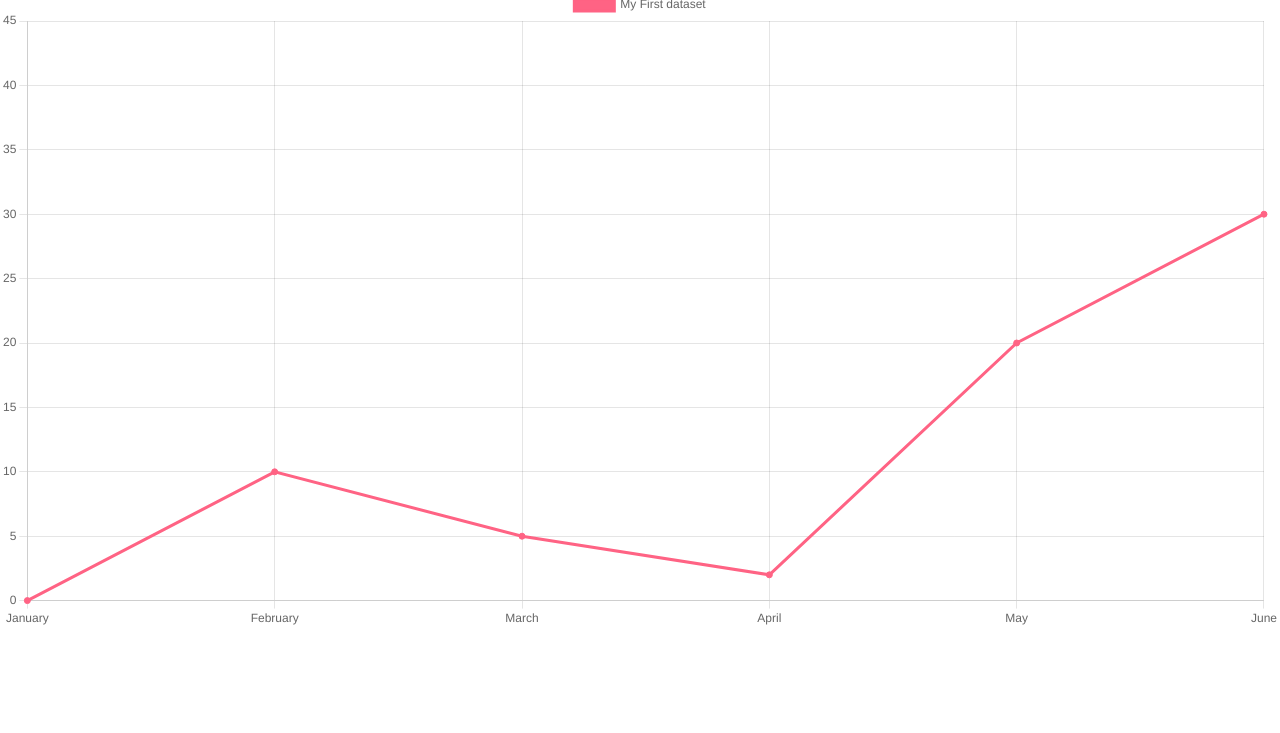
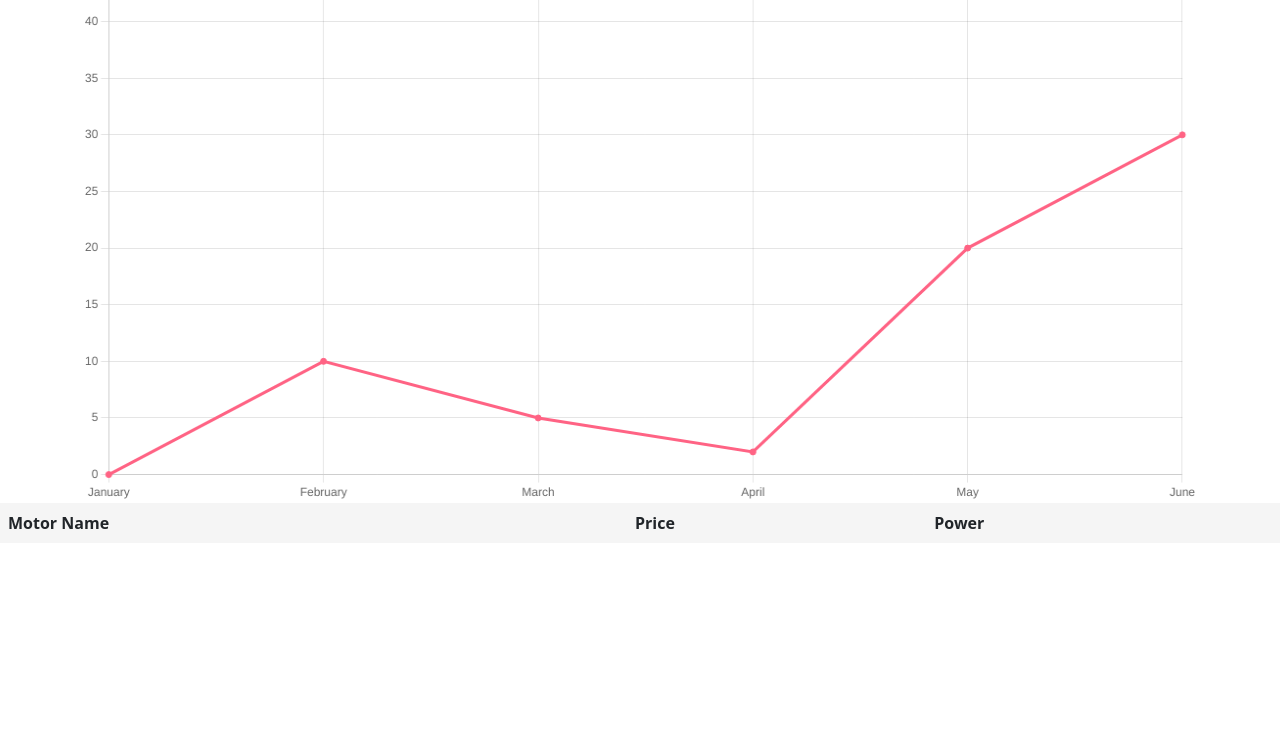
Before and after one commit to mishmish66/cs326-project-misha, a website: page index.html in a window 1280 px wide. Shown: the part 67-800 px from the top of the page. Drawn offline with nearby package versions, Linux system fonts and the light colour scheme.

Commit message:
implemented bootstrap table basics, and moved files around a bit

```diff
--- a/index.html
+++ b/index.html
@@ -7,16 +7,34 @@
     <title>Motool</title>
     <link href="https://cdn.jsdelivr.net/npm/bootstrap@5.2.0/dist/css/bootstrap.min.css" rel="stylesheet"
         integrity="sha384-gH2yIJqKdNHPEq0n4Mqa/HGKIhSkIHeL5AyhkYV8i59U5AR6csBvApHHNl/vI1Bx" crossorigin="anonymous">
-    <script type="module" src="src/main.js" defer></script>
+    <script type="module" src="main.js" defer></script>
     <script src="https://cdn.jsdelivr.net/npm/chart.js"></script>
+    <link rel="stylesheet" href="main.css" />
 </head>
 
 <body>
-    <h1>Hello, world!</h1>
     <div>
-        <canvas id="myChart"></canvas>
+        <canvas id="main-chart" class="container-lg"></canvas>
     </div>
-
+    <div>
+        <table class="table table-hover table-borderless">
+            <!-- style="position: sticky; top: 0" -->
+            <thead class="thead-dark">
+                <tr>
+                    <th scope="col">Motor Name</th>
+                    <th scope="col">Price</th>
+                    <th scope="col">Power</th>
+                </tr>
+            </thead>
+            <tbody>
+                <!-- <tr>
+                    <th scope="row">t1-h</th>
+                    <td>t1-d1</td>
+                    <td>t1-d2</td>
+                </tr> -->
+            </tbody>
+        </table>
+    </div>
     <script src="https://cdn.jsdelivr.net/npm/bootstrap@5.2.0/dist/js/bootstrap.bundle.min.js"
         integrity="sha384-A3rJD856KowSb7dwlZdYEkO39Gagi7vIsF0jrRAoQmDKKtQBHUuLZ9AsSv4jD4Xa"
         crossorigin="anonymous"></script>
--- /dev/null
+++ b/main.css
@@ -0,0 +1,5 @@
+thead {
+    position: sticky;
+    top: 0;
+    background-color: whitesmoke;
+}
--- a/src/main.js
+++ b/main.js
@@ -20,10 +20,16 @@ const data = {
 const config = {
     type: 'line',
     data: data,
-    options: {}
+    options: {
+        // layout: {
+        //     padding: 100
+        // },
+        // maintainAspectRatio: false,
+        responsive: true,
+    }
 };
 
 const myChart = new Chart(
-    document.getElementById('myChart'),
+    document.getElementById('main-chart'),
     config
 );
```
